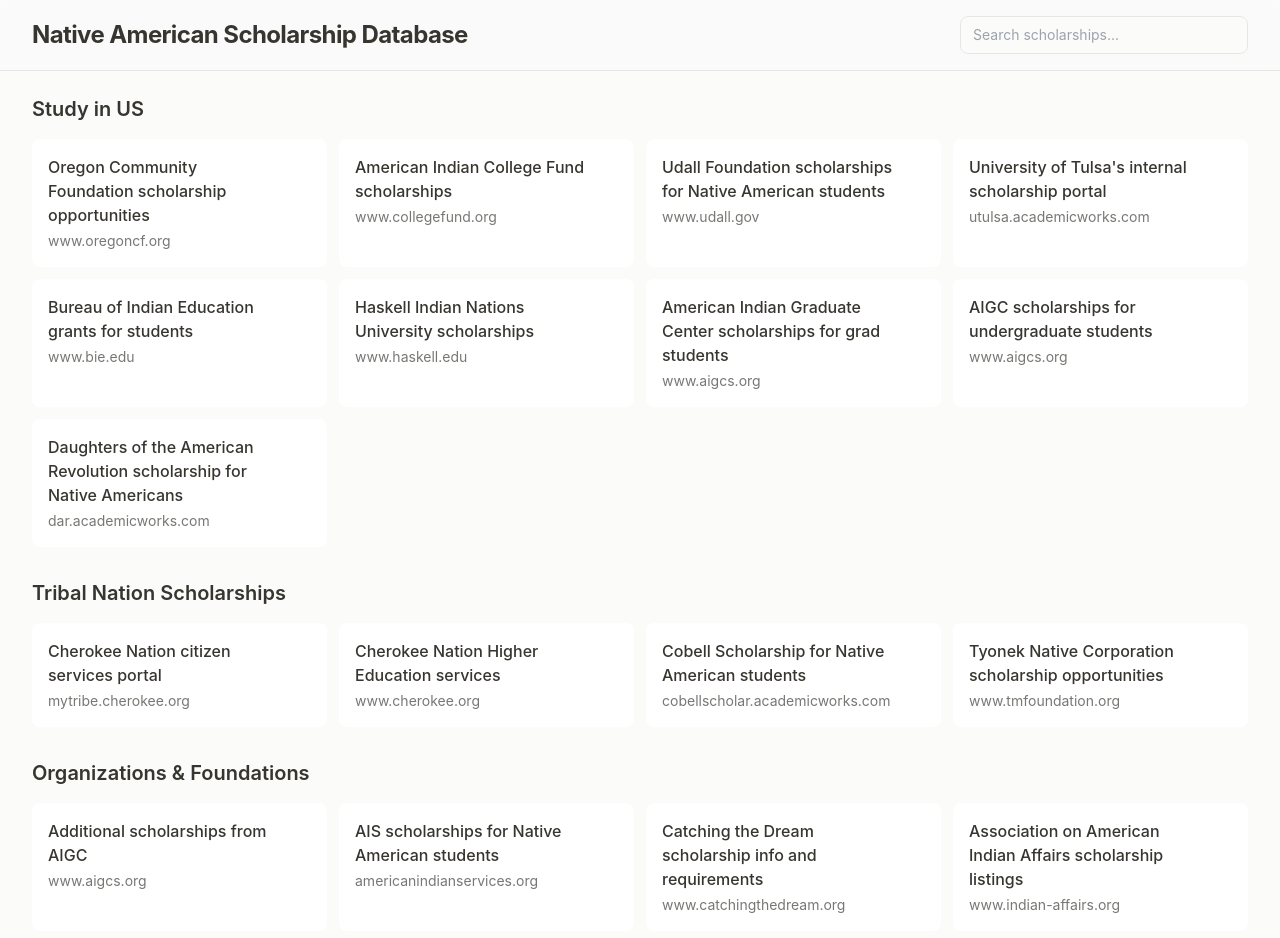
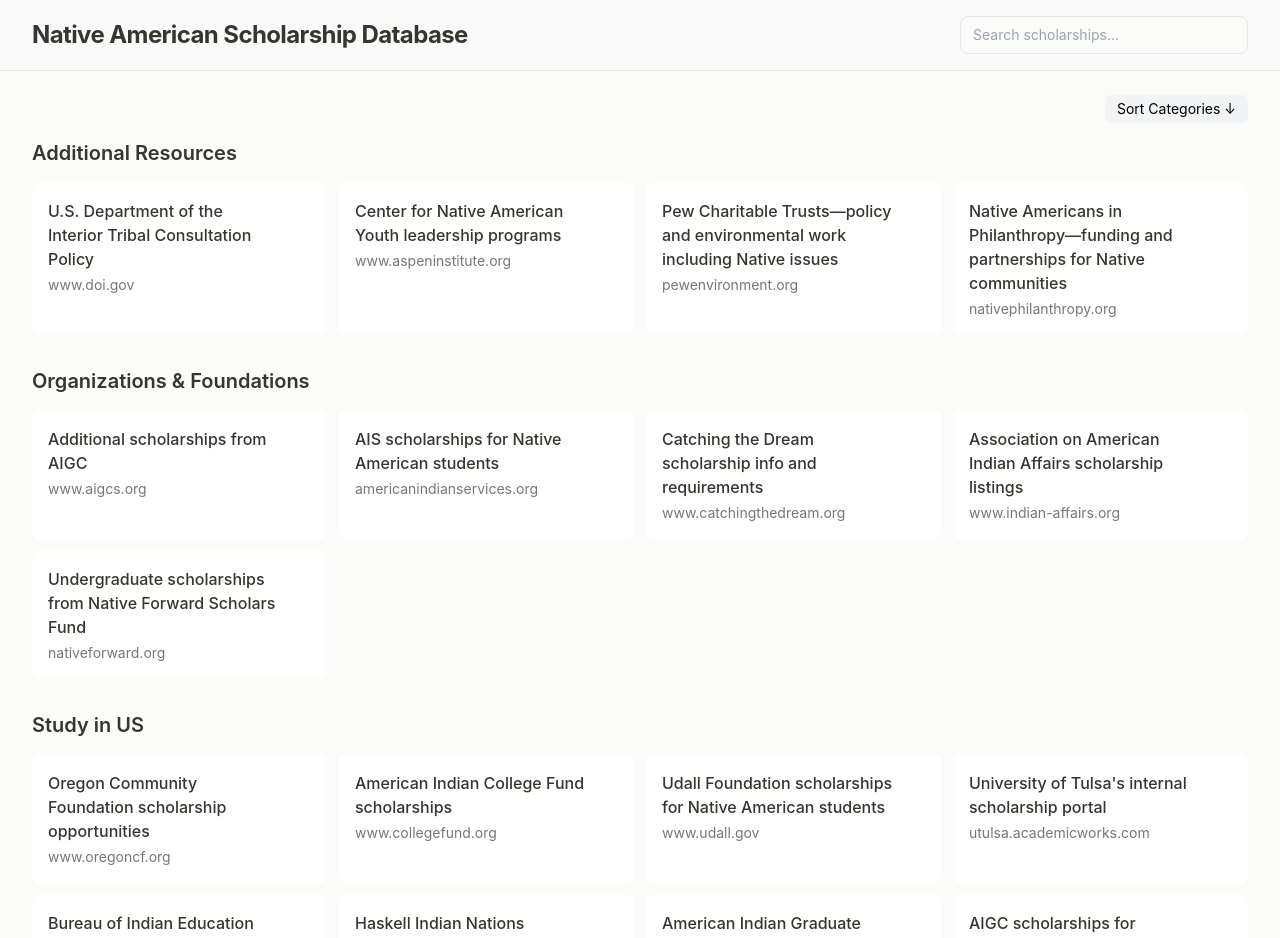
Before and after one commit to hidayatabisena/scholarship-database, a Vue app: page / in a window 1280 px wide. Shown: the top 938 px of the page. Built offline with nearby package versions, Linux system fonts and the light colour scheme.

Commit message:
Converting Scholarships data to JSON

```diff
--- a/src/components/ScholarshipList.vue
+++ b/src/components/ScholarshipList.vue
@@ -1,8 +1,9 @@
 <script setup lang="ts">
-import { computed } from 'vue';
+import { computed, ref } from 'vue';
 import { useWindowSize } from '@vueuse/core';
 import { ArrowTopRightOnSquareIcon } from '@heroicons/vue/24/outline';
 import type { Scholarship } from '../types';
+import scholarshipsData from '../data/scholarships.json';
 
 const props = defineProps<{
   searchQuery: string
@@ -10,45 +11,25 @@
 
 const { width } = useWindowSize();
 
-const scholarships: Record<string, Scholarship[]> = {
-  'Study in US': [
-    { id: 1, link: 'https://www.oregoncf.org/grants-and-scholarships/scholarships/', description: 'Oregon Community Foundation scholarship opportunities' },
-    { id: 2, link: 'https://www.collegefund.org/students/scholarships/', description: 'American Indian College Fund scholarships' },
-    { id: 3, link: 'https://www.udall.gov/', description: 'Udall Foundation scholarships for Native American students' },
-    { id: 4, link: 'https://utulsa.academicworks.com/', description: 'University of Tulsa\'s internal scholarship portal' },
-    { id: 8, link: 'https://www.bie.edu/Parents-Students/Grants', description: 'Bureau of Indian Education grants for students' },
-    { id: 9, link: 'https://www.haskell.edu/financial-aid/scholarships/', description: 'Haskell Indian Nations University scholarships' },
-    { id: 11, link: 'https://www.aigcs.org/scholarships-fellowships/graduate-students/', description: 'American Indian Graduate Center scholarships for grad students' },
-    { id: 12, link: 'https://www.aigcs.org/scholarships-fellowships/undergraduate-students/', description: 'AIGC scholarships for undergraduate students' },
-    { id: 18, link: 'https://dar.academicworks.com/opportunities/1073', description: 'Daughters of the American Revolution scholarship for Native Americans' }
-  ],
-  'Tribal Nation Scholarships': [
-    { id: 5, link: 'https://mytribe.cherokee.org/', description: 'Cherokee Nation citizen services portal' },
-    { id: 6, link: 'https://www.cherokee.org/all-services/education-services/higher-education/', description: 'Cherokee Nation Higher Education services' },
-    { id: 7, link: 'https://cobellscholar.academicworks.com/', description: 'Cobell Scholarship for Native American students' },
-    { id: 10, link: 'https://www.tmfoundation.org/scholarships.html', description: 'Tyonek Native Corporation scholarship opportunities' }
-  ],
-  'Organizations & Foundations': [
-    { id: 13, link: 'https://www.aigcs.org/scholarships-fellowships/additional-scholarships/', description: 'Additional scholarships from AIGC' },
-    { id: 15, link: 'https://americanindianservices.org/students/', description: 'AIS scholarships for Native American students' },
-    { id: 16, link: 'https://www.catchingthedream.org/application-reqs', description: 'Catching the Dream scholarship info and requirements' },
-    { id: 17, link: 'https://www.indian-affairs.org/scholarships.html', description: 'Association on American Indian Affairs scholarship listings' },
-    { id: 19, link: 'https://nativeforward.org/scholarships/undergraduate-scholarships/', description: 'Undergraduate scholarships from Native Forward Scholars Fund' }
-  ],
-  'Additional Resources': [
-    { id: 20, link: 'https://www.doi.gov/tribes/tribal-consultation-policy', description: 'U.S. Department of the Interior Tribal Consultation Policy' },
-    { id: 21, link: 'https://www.aspeninstitute.org/programs/native-american-youth-leadership-program/center-for-native-american-youth/', description: 'Center for Native American Youth leadership programs' },
-    { id: 22, link: 'https://pewenvironment.org', description: 'Pew Charitable Trusts—policy and environmental work including Native issues' },
-    { id: 23, link: 'https://nativephilanthropy.org/', description: 'Native Americans in Philanthropy—funding and partnerships for Native communities' }
-  ]
+// Import scholarships from JSON file
+const scholarships: Record<string, Scholarship[]> = scholarshipsData;
+
+// Sorting options
+const sortOrder = ref<'asc' | 'desc'>('asc');
+
+const toggleSortOrder = () => {
+  sortOrder.value = sortOrder.value === 'asc' ? 'desc' : 'asc';
 };
 
 const filteredScholarships = computed(() => {
   const query = props.searchQuery.toLowerCase();
-  if (!query) return scholarships;
+  let filtered: Record<string, Scholarship[]> = {};
 
-  const filtered: Record<string, Scholarship[]> = {};
-
+  if (!query) {
+    // Create a deep copy to avoid modifying the original data
+    filtered = JSON.parse(JSON.stringify(scholarships));
+  } else {
+    // Filter based on search query
     Object.entries(scholarships).forEach(([category, items]) => {
       const matchingItems = items.filter(scholarship =>
         scholarship.description.toLowerCase().includes(query) ||
@@ -59,8 +40,19 @@
         filtered[category] = matchingItems;
       }
     });
+  }
 
   return filtered;
+});
+
+// Sort the category headers
+const sortedCategories = computed(() => {
+  const categories = Object.keys(filteredScholarships.value);
+
+  return categories.sort((a, b) => {
+    const compareResult = a.localeCompare(b);
+    return sortOrder.value === 'asc' ? compareResult : -compareResult;
+  });
 });
 
 const getHostname = (url: string) => {
@@ -76,13 +68,21 @@
 
 <template>
   <div class="max-w-7xl mx-auto px-4 sm:px-6 lg:px-8">
+    <div class="flex justify-end mb-4">
+      <button
+        @click="toggleSortOrder"
+        class="px-3 py-1 text-sm bg-gray-100 dark:bg-gray-800 rounded-md hover:bg-gray-200 dark:hover:bg-gray-700 transition-colors"
+      >
+        Sort Categories {{ sortOrder === 'asc' ? '↓' : '↑' }}
+      </button>
+    </div>
     <div class="space-y-8">
-      <template v-for="(items, category) in filteredScholarships" :key="category">
-        <section v-if="items.length > 0">
+      <template v-for="category in sortedCategories" :key="category">
+        <section v-if="filteredScholarships[category].length > 0">
           <h2 class="text-xl font-semibold mb-4 text-[#37352f] dark:text-[#fbfbfa]">{{ category }}</h2>
           <div class="grid grid-cols-1 sm:grid-cols-2 lg:grid-cols-3 xl:grid-cols-4 gap-3">
             <div
-              v-for="scholarship in items"
+              v-for="scholarship in filteredScholarships[category]"
               :key="scholarship.id"
               class="notion-card group relative"
             >
--- /dev/null
+++ b/src/data/scholarships.json
@@ -0,0 +1,32 @@
+{
+  "Study in US": [
+    { "id": 1, "link": "https://www.oregoncf.org/grants-and-scholarships/scholarships/", "description": "Oregon Community Foundation scholarship opportunities" },
+    { "id": 2, "link": "https://www.collegefund.org/students/scholarships/", "description": "American Indian College Fund scholarships" },
+    { "id": 3, "link": "https://www.udall.gov/", "description": "Udall Foundation scholarships for Native American students" },
+    { "id": 4, "link": "https://utulsa.academicworks.com/", "description": "University of Tulsa's internal scholarship portal" },
+    { "id": 8, "link": "https://www.bie.edu/Parents-Students/Grants", "description": "Bureau of Indian Education grants for students" },
+    { "id": 9, "link": "https://www.haskell.edu/financial-aid/scholarships/", "description": "Haskell Indian Nations University scholarships" },
+    { "id": 11, "link": "https://www.aigcs.org/scholarships-fellowships/graduate-students/", "description": "American Indian Graduate Center scholarships for grad students" },
+    { "id": 12, "link": "https://www.aigcs.org/scholarships-fellowships/undergraduate-students/", "description": "AIGC scholarships for undergraduate students" },
+    { "id": 18, "link": "https://dar.academicworks.com/opportunities/1073", "description": "Daughters of the American Revolution scholarship for Native Americans" }
+  ],
+  "Tribal Nation Scholarships": [
+    { "id": 5, "link": "https://mytribe.cherokee.org/", "description": "Cherokee Nation citizen services portal" },
+    { "id": 6, "link": "https://www.cherokee.org/all-services/education-services/higher-education/", "description": "Cherokee Nation Higher Education services" },
+    { "id": 7, "link": "https://cobellscholar.academicworks.com/", "description": "Cobell Scholarship for Native American students" },
+    { "id": 10, "link": "https://www.tmfoundation.org/scholarships.html", "description": "Tyonek Native Corporation scholarship opportunities" }
+  ],
+  "Organizations & Foundations": [
+    { "id": 13, "link": "https://www.aigcs.org/scholarships-fellowships/additional-scholarships/", "description": "Additional scholarships from AIGC" },
+    { "id": 15, "link": "https://americanindianservices.org/students/", "description": "AIS scholarships for Native American students" },
+    { "id": 16, "link": "https://www.catchingthedream.org/application-reqs", "description": "Catching the Dream scholarship info and requirements" },
+    { "id": 17, "link": "https://www.indian-affairs.org/scholarships.html", "description": "Association on American Indian Affairs scholarship listings" },
+    { "id": 19, "link": "https://nativeforward.org/scholarships/undergraduate-scholarships/", "description": "Undergraduate scholarships from Native Forward Scholars Fund" }
+  ],
+  "Additional Resources": [
+    { "id": 20, "link": "https://www.doi.gov/tribes/tribal-consultation-policy", "description": "U.S. Department of the Interior Tribal Consultation Policy" },
+    { "id": 21, "link": "https://www.aspeninstitute.org/programs/native-american-youth-leadership-program/center-for-native-american-youth/", "description": "Center for Native American Youth leadership programs" },
+    { "id": 22, "link": "https://pewenvironment.org", "description": "Pew Charitable Trusts—policy and environmental work including Native issues" },
+    { "id": 23, "link": "https://nativephilanthropy.org/", "description": "Native Americans in Philanthropy—funding and partnerships for Native communities" }
+  ]
+}
```
Lines whose indentation alone changed are shown as unchanged.
